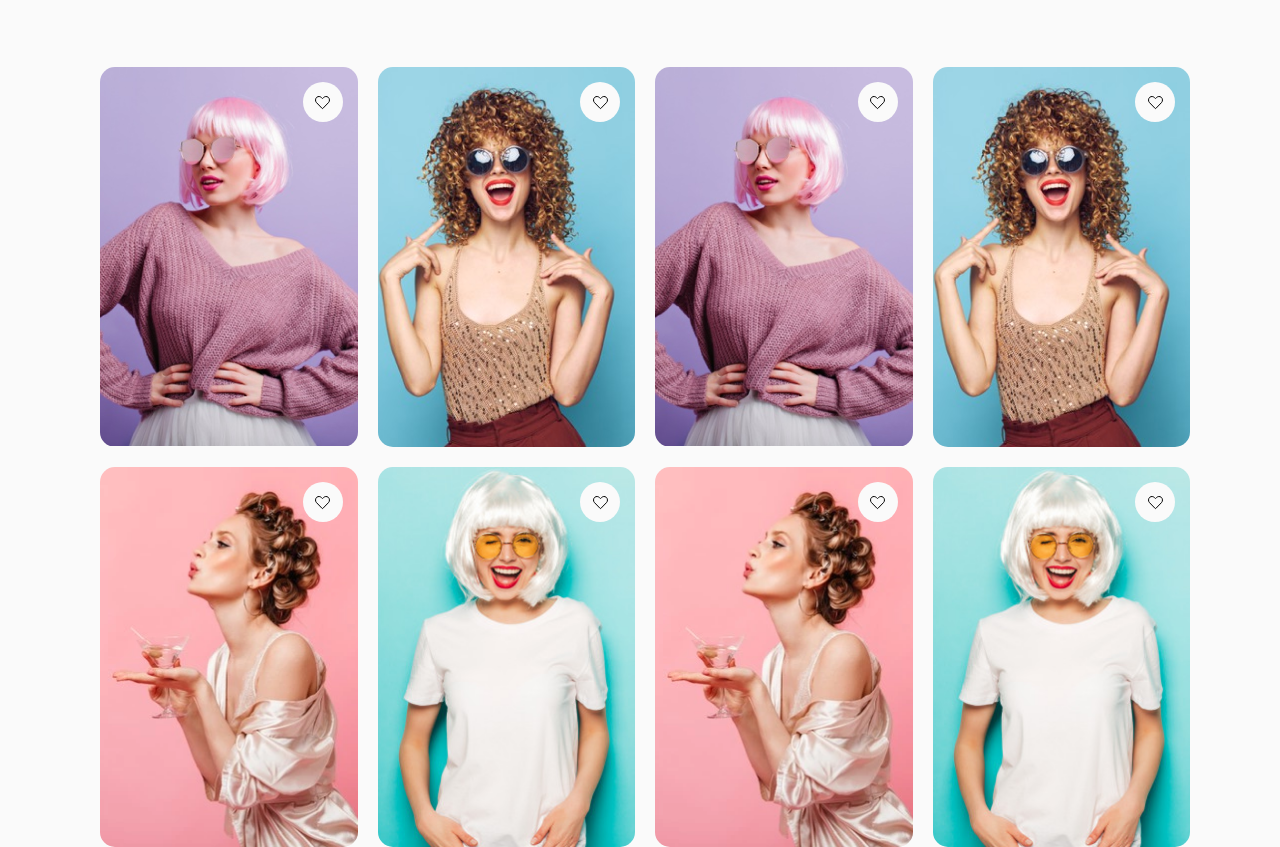
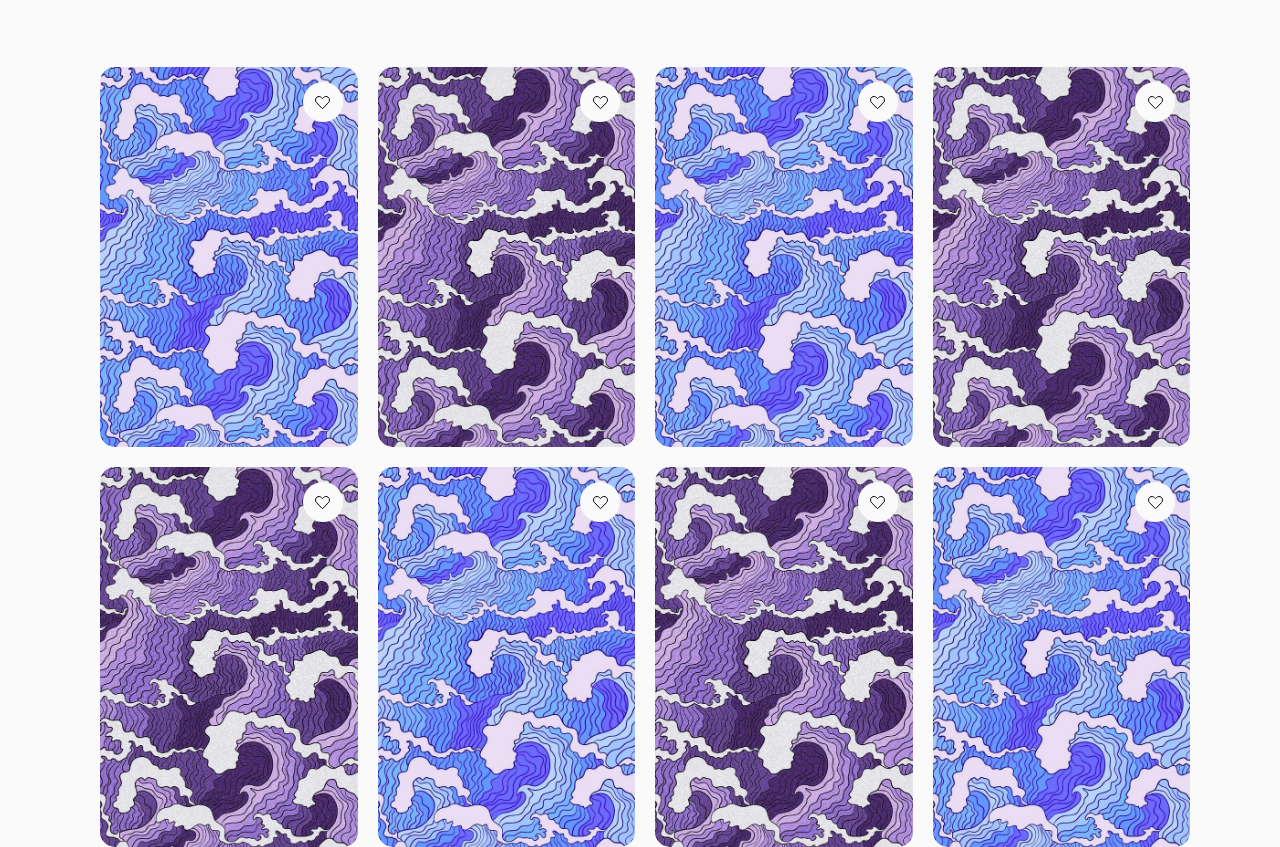
Before and after one commit to annnnnet/web, a plain HTML site: page html/index.html in a window 1280 px wide. Shown: the part 105-952 px from the top of the page. Drawn offline with Linux system fonts and the light colour scheme.

Commit message:
changed photos

```diff
--- a/html/index.html
+++ b/html/index.html
@@ -76,7 +76,7 @@
 
 								</button>
 								<a class="card-product-link" href="#">
-									<img class="card-product-img" src="../pics/third.png" alt="Product1">
+									<img class="card-product-img" src="../pics/thrd.jpg" alt="Product1">
 								</a>
 						</div>
 
@@ -88,7 +88,7 @@
 
 								</button>
 								<a class="card-product-link" href="#">
-									<img class="card-product-img" src="../pics/fourth.png" alt="Product1">
+									<img class="card-product-img" src="../pics/frst.jpg" alt="Product1">
 								</a>
 						</div>
 
@@ -100,7 +100,7 @@
 
 								</button>
 								<a class="card-product-link" href="#">
-									<img class="card-product-img" src="../pics/third.png" alt="Product1">
+									<img class="card-product-img" src="../pics/thrd.jpg" alt="Product1">
 								</a>
 						</div>
 
@@ -112,7 +112,7 @@
 
 								</button>
 								<a class="card-product-link" href="#">
-									<img class="card-product-img" src="../pics/fourth.png" alt="Product1">
+									<img class="card-product-img" src="../pics/frst.jpg" alt="Product1">
 								</a>
 						</div>
 				</div>
@@ -126,7 +126,7 @@
 
 							</button>
 							<a class="card-product-link" href="#">
-								<img class="card-product-img" src="../pics/fifths.png" alt="Product1">
+								<img class="card-product-img" src="../pics/frst.jpg" alt="Product1">
 							</a>
 						</div>
 						<div class="card card-vertical card-product">
@@ -137,7 +137,7 @@
 
 							</button>
 							<a class="card-product-link" href="#">
-								<img class="card-product-img" src="../pics/sixth.png" alt="Product1">
+								<img class="card-product-img" src="../pics/thrd.jpg" alt="Product1">
 							</a>
 						</div>
 						<div class="card card-vertical card-product">
@@ -148,7 +148,7 @@
 
 							</button>
 							<a class="card-product-link" href="#">
-								<img class="card-product-img" src="../pics/fifths.png" alt="Product1">
+								<img class="card-product-img" src="../pics/frst.jpg" alt="Product1">
 							</a>
 						</div>
 						<div class="card card-vertical card-product">
@@ -159,7 +159,7 @@
 
 							</button>
 							<a class="card-product-link" href="#">
-								<img class="card-product-img" src="../pics/sixth.png" alt="Product1">
+								<img class="card-product-img" src="../pics/thrd.jpg" alt="Product1">
 							</a>
 						</div>
 				</div>
```
Also changed, not shown: pics/frst.jpg (added), pics/frth.jpg (added), pics/scnd.jpg (added), pics/thrd.jpg (added).
